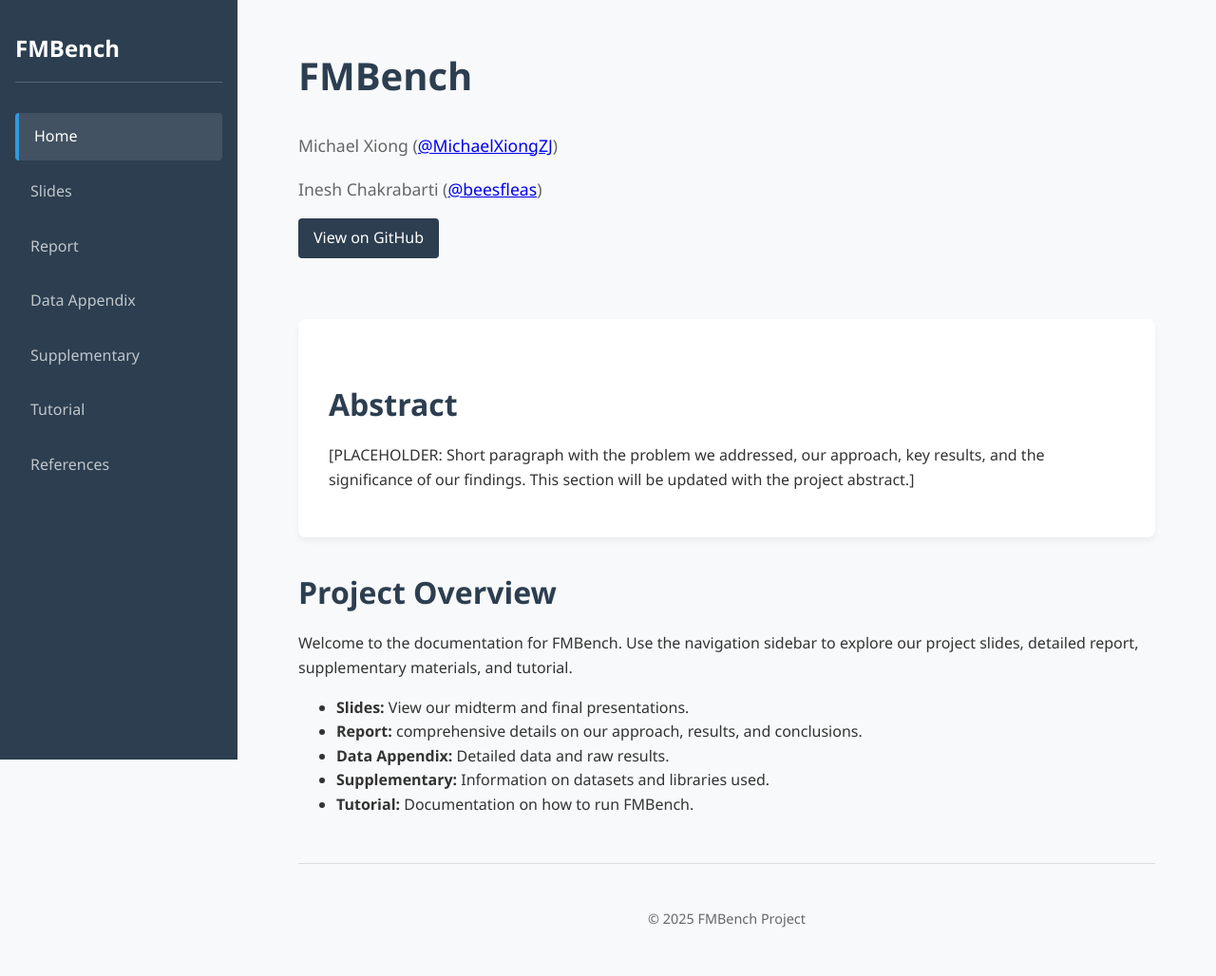
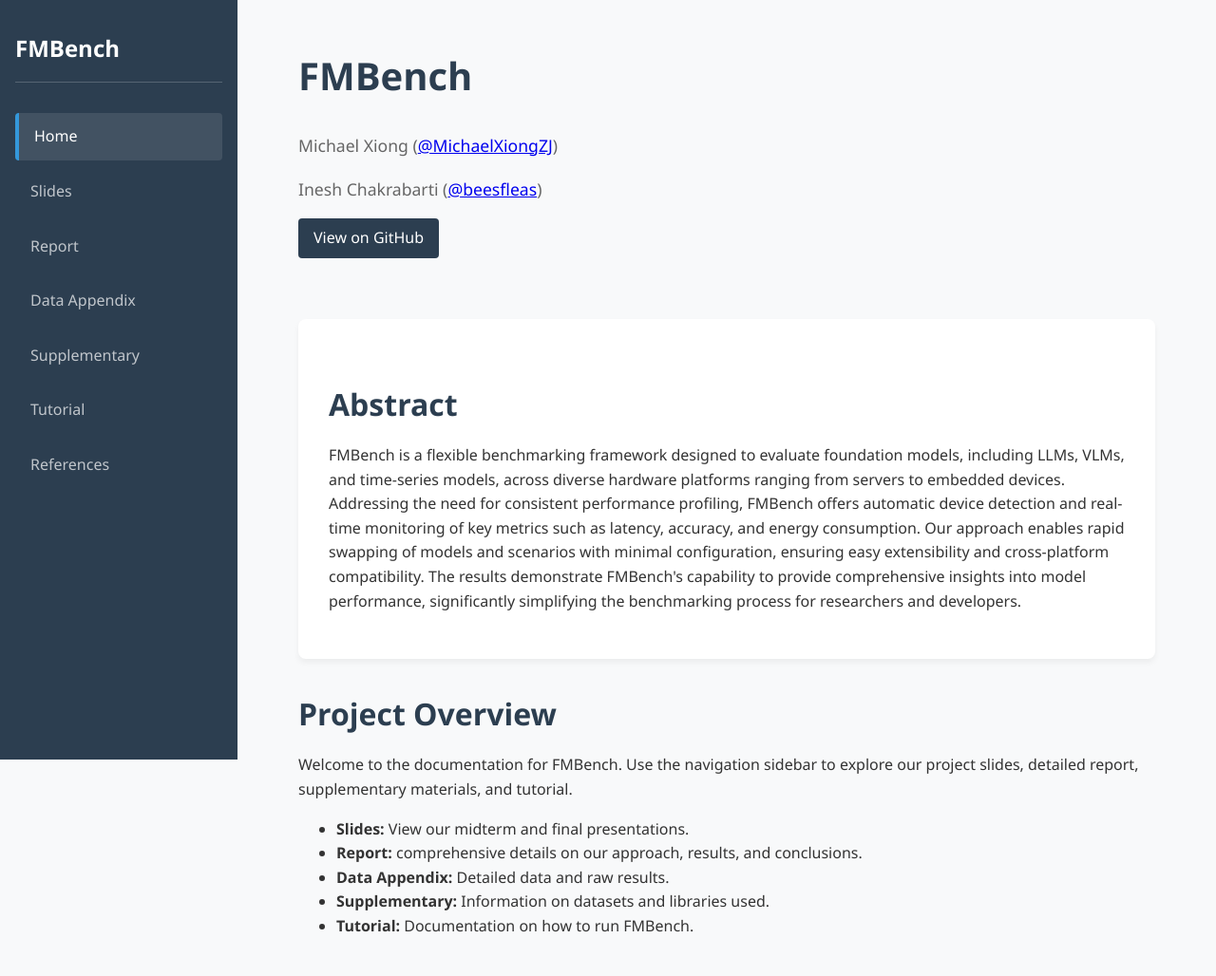
Before and after one commit to beesfleas/FMBench, a plain HTML site: page docs/index.html in a window 1280 px wide. Shown: the top 1028 px of the page at 95% size. Drawn offline with Linux system fonts and the light colour scheme.

Commit message:
added some pages

```diff
--- a/docs/index.html
+++ b/docs/index.html
@@ -36,8 +36,14 @@
 
         <section class="abstract-box">
             <h2>Abstract</h2>
-            <p>[PLACEHOLDER: Short paragraph with the problem we addressed, our approach, key results, and the
-                significance of our findings. This section will be updated with the project abstract.]</p>
+            <p>FMBench is a flexible benchmarking framework designed to evaluate foundation models, including LLMs,
+                VLMs, and time-series models, across diverse hardware platforms ranging from servers to embedded
+                devices. Addressing the need for consistent performance profiling, FMBench offers automatic device
+                detection and real-time monitoring of key metrics such as latency, accuracy, and energy consumption. Our
+                approach enables rapid swapping of models and scenarios with minimal configuration, ensuring easy
+                extensibility and cross-platform compatibility. The results demonstrate FMBench's capability to provide
+                comprehensive insights into model performance, significantly simplifying the benchmarking process for
+                researchers and developers.</p>
         </section>
 
         <section class="section">
```
Also changed, not shown: docs/slides.html (+3 -1 lines).
